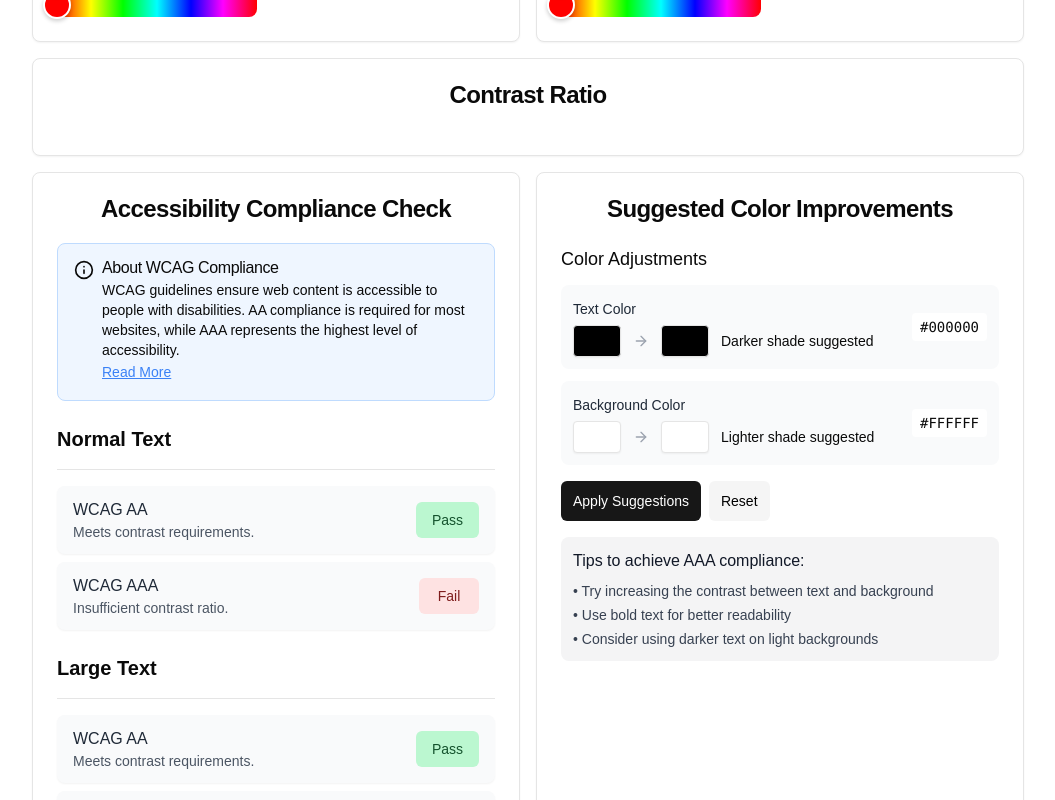
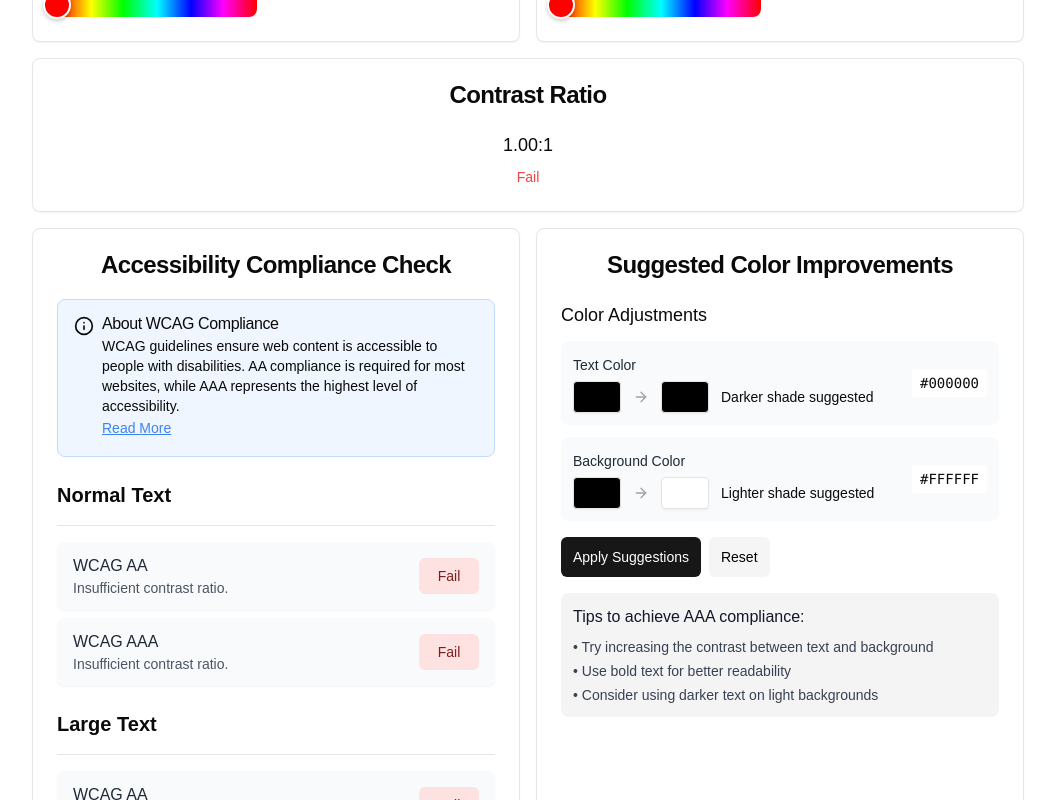
Before and after one commit to ahmadrafidev/lumen, a Next.js app: page / in a window 1280 px wide. Shown: the part 580-1380 px from the top of the page, without its empty margins (112-1167 px from the left). Built offline with nearby package versions, Linux system fonts and the light colour scheme.

Commit message:
feat: adding contrast ratio logic

```diff
--- a/components/ContrastRatioCard/ContrastRatioCard.tsx
+++ b/components/ContrastRatioCard/ContrastRatioCard.tsx
@@ -1,14 +1,39 @@
+import React from "react";
 import { Card, CardContent, CardHeader, CardTitle } from "@/components/ui/card";
+import { calculateContrastRatio } from "@/utils/colorUtils";
 
-export default function ContrastRatioCard() {
+interface ContrastRatioCardProps {
+  foreground: string;
+  background: string;
+}
+
+const ContrastRatioCard: React.FC<ContrastRatioCardProps> = ({
+  foreground,
+  background,
+}) => {
+  const ratio = calculateContrastRatio(foreground, background);
+
+  const passFail = ratio >= 4.5 ? "Pass" : "Fail";
+
   return (
     <Card className="col-span-2">
       <CardHeader>
         <CardTitle className="text-center">Contrast Ratio</CardTitle>
       </CardHeader>
       <CardContent>
-        {/* Contrast ratio logic will be display here */}
+        <div className="text-center text-lg font-medium">
+          {ratio.toFixed(2)}:1
+        </div>
+        <p
+          className={`text-center text-sm mt-2 ${
+            passFail === "Pass" ? "text-green-500" : "text-red-500"
+          }`}
+        >
+          {passFail}
+        </p>
       </CardContent>
     </Card>
   );
-}
+};
+
+export default ContrastRatioCard;
--- a/components/Home/HomePage.tsx
+++ b/components/Home/HomePage.tsx
@@ -8,9 +8,13 @@ import ContrastRatioCard from "../ContrastRatioCard/ContrastRatioCard";
 import PassCheckCard from "../PassCheckCard/PassCheckCard";
 import SuggestionImprovementCard from "../SuggestionImprovementCard/SuggestionImprovementCard";
 
+import { calculateContrastRatio } from "@/utils/colorUtils";
+
 export default function HomePage() {
   const [foregroundColor, setForegroundColor] = useState("#000000");
   const [backgroundColor, setBackgroundColor] = useState("#000000");
+
+  const contrastRatio = calculateContrastRatio(foregroundColor, backgroundColor);
 
   return (
     <div className="w-full">
@@ -19,9 +23,17 @@ export default function HomePage() {
           <div className="grid grid-cols-2 gap-4">
             <ForegroundCard color={foregroundColor} onChange={setForegroundColor} />
             <BackgroundCard color={backgroundColor} onChange={setBackgroundColor} />
-            <ContrastRatioCard />
-            <PassCheckCard />
-            <SuggestionImprovementCard />
+            <ContrastRatioCard
+              foreground={foregroundColor}
+              background={backgroundColor}
+            />
+            <PassCheckCard contrastRatio={contrastRatio} />
+            <SuggestionImprovementCard
+              currentColors={{
+                fg: foregroundColor,
+                bg: backgroundColor,
+              }}
+            />
           </div>
         </div>
       </main>
--- a/components/PassCheckCard/PassCheckCard.tsx
+++ b/components/PassCheckCard/PassCheckCard.tsx
@@ -1,26 +1,33 @@
-import Link from 'next/link';
-
-import { Info } from 'lucide-react';
-
+import React from "react";
+import Link from "next/link";
+import { Info } from "lucide-react";
 import { Card, CardContent, CardHeader, CardTitle } from "@/components/ui/card";
-import { Alert, AlertDescription, AlertTitle } from "@/components/ui/alert"
+import { Alert, AlertDescription, AlertTitle } from "@/components/ui/alert";
 import { Separator } from "@/components/ui/separator";
 import { Label } from "@/components/ui/label";
 
-const PassCheckCard = () => {
+interface PassCheckCardProps {
+  contrastRatio: number;
+}
+
+const PassCheckCard: React.FC<PassCheckCardProps> = ({ contrastRatio }) => {
   const sections = [
     {
       title: "Normal Text",
       checks: [
         {
           level: "AA",
-          status: "pass",
-          details: "Meets contrast requirements.",
+          status: contrastRatio >= 4.5 ? "pass" : "fail",
+          details: contrastRatio >= 4.5
+            ? "Meets contrast requirements."
+            : "Insufficient contrast ratio.",
         },
         {
           level: "AAA",
-          status: "fail",
-          details: "Insufficient contrast ratio.",
+          status: contrastRatio >= 7 ? "pass" : "fail",
+          details: contrastRatio >= 7
+            ? "Meets contrast requirements."
+            : "Insufficient contrast ratio.",
         },
       ],
     },
@@ -29,13 +36,17 @@ const PassCheckCard = () => {
       checks: [
         {
           level: "AA",
-          status: "pass",
-          details: "Meets contrast requirements.",
+          status: contrastRatio >= 3 ? "pass" : "fail",
+          details: contrastRatio >= 3
+            ? "Meets contrast requirements."
+            : "Insufficient contrast ratio.",
         },
         {
           level: "AAA",
-          status: "fail",
-          details: "Insufficient contrast ratio.",
+          status: contrastRatio >= 4.5 ? "pass" : "fail",
+          details: contrastRatio >= 4.5
+            ? "Meets contrast requirements."
+            : "Insufficient contrast ratio.",
         },
       ],
     },
@@ -44,8 +55,10 @@ const PassCheckCard = () => {
       checks: [
         {
           level: "AA",
-          status: "pass",
-          details: "Meets contrast requirements.",
+          status: contrastRatio >= 3 ? "pass" : "fail",
+          details: contrastRatio >= 3
+            ? "Meets contrast requirements."
+            : "Insufficient contrast ratio.",
         },
       ],
     },
--- /dev/null
+++ b/utils/colorUtils.ts
@@ -0,0 +1,37 @@
+/**
+ * Calculate relative luminance of a color
+ * @param color - The hex color code (e.g., "#ffffff")
+ * @returns Luminance value as a number
+ */
+export const calculateLuminance = (color: string): number => {
+  const rgb = color
+    .replace("#", "")
+    .match(/.{2}/g)
+    ?.map((hex) => parseInt(hex, 16) / 255);
+
+  if (!rgb) throw new Error("Invalid hex color format");
+
+  const [r, g, b] = rgb.map((c) =>
+    c <= 0.03928 ? c / 12.92 : Math.pow((c + 0.055) / 1.055, 2.4)
+  );
+
+  return 0.2126 * r + 0.7152 * g + 0.0722 * b;
+};
+
+/**
+ * Calculate contrast ratio between two colors
+ * @param foreground - The hex color code of the foreground (e.g., "#000000")
+ * @param background - The hex color code of the background (e.g., "#ffffff")
+ * @returns Contrast ratio as a number
+ */
+export const calculateContrastRatio = (
+  foreground: string,
+  background: string
+): number => {
+  const lum1 = calculateLuminance(foreground);
+  const lum2 = calculateLuminance(background);
+
+  return lum1 > lum2
+    ? (lum1 + 0.05) / (lum2 + 0.05)
+    : (lum2 + 0.05) / (lum1 + 0.05);
+};
```
